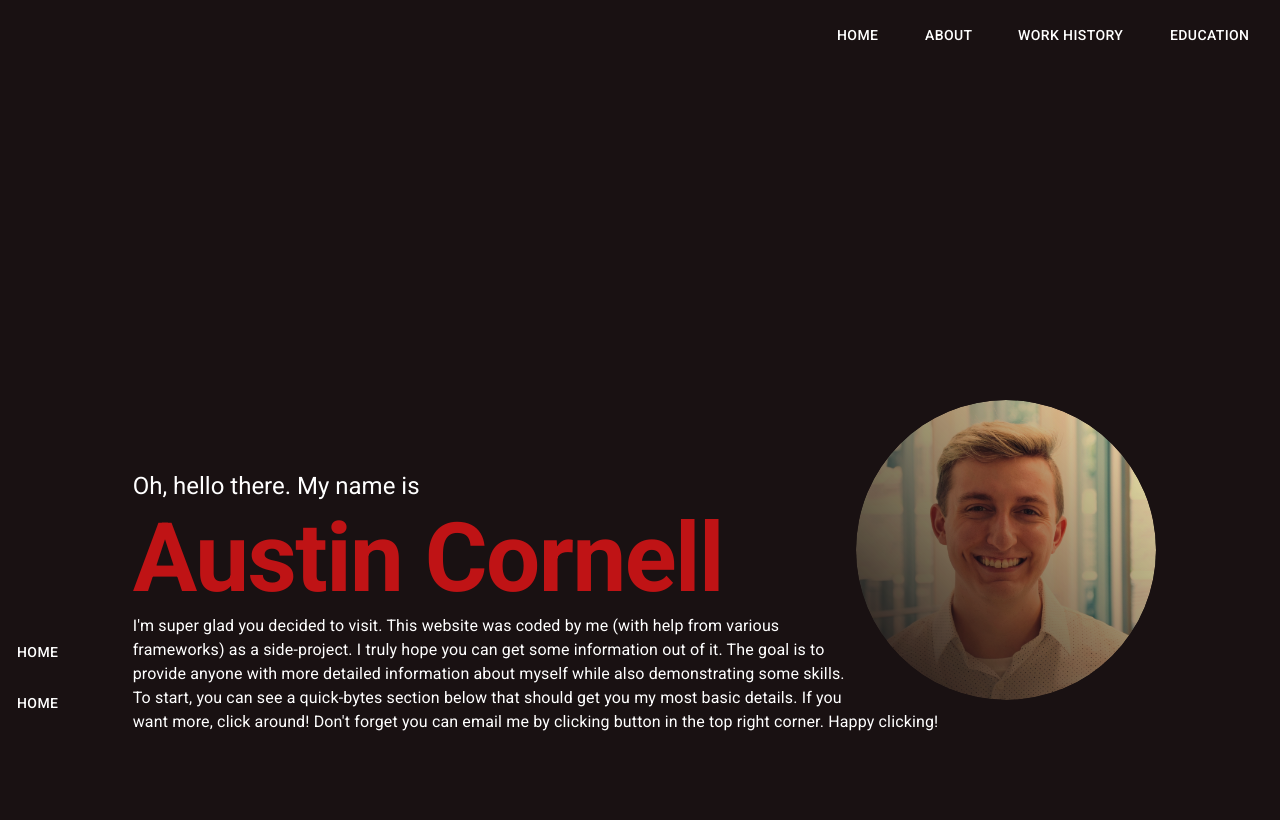
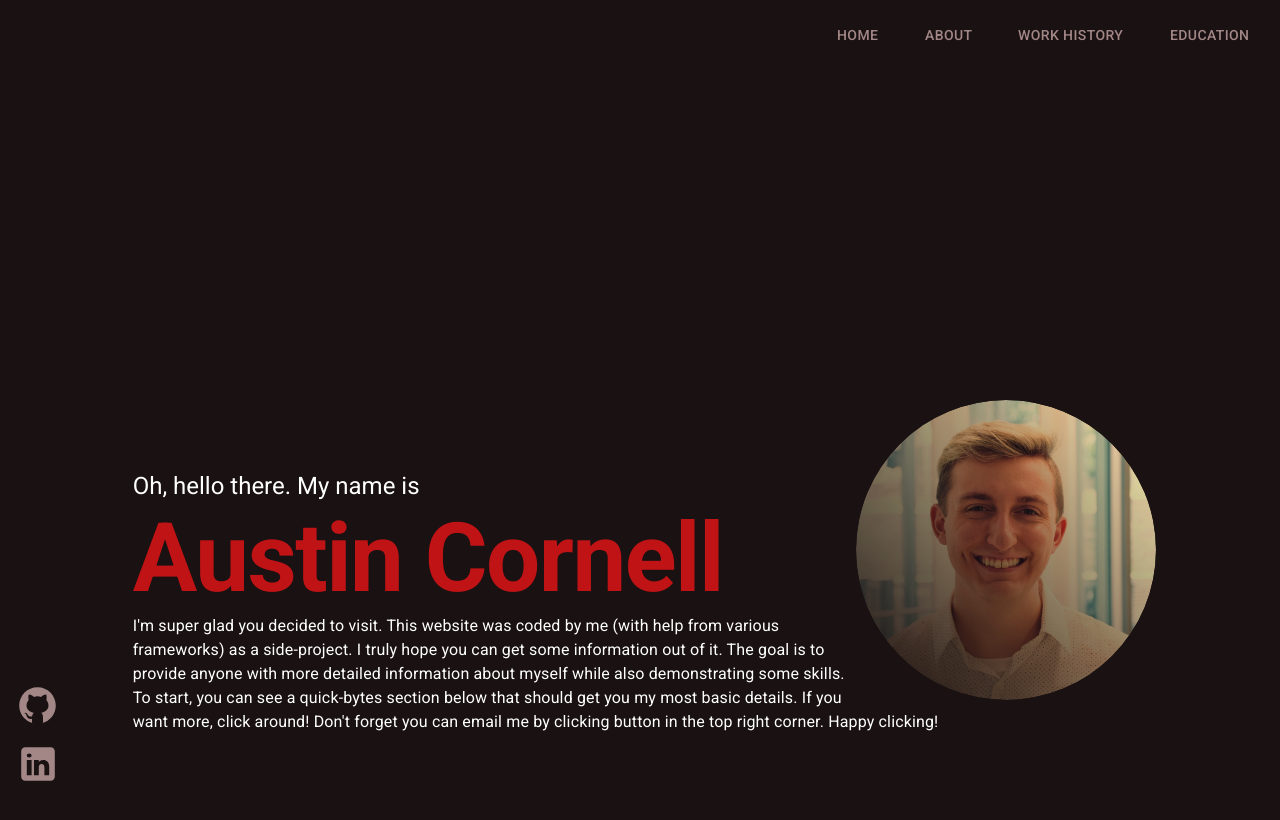
Before and after one commit to austincornell/austincornell.info-v2, a React (Create React App) app: page / in a window 1280 px wide. Shown: the top 820 px of the page. Built offline with nearby package versions, Linux system fonts and the light colour scheme.

Commit message:
swapped left nav SVGs

```diff
--- a/src/App.css
+++ b/src/App.css
@@ -4,6 +4,7 @@
 :root{
   --darkGrey: #191112;
   --mainRed: #bf1315;
+  --offWhite: #a38787;
 }
 
 body{
@@ -18,7 +19,15 @@ h1,h2,h3,h4,h5,h6{
 
 a{
   text-decoration: none;
-  color: var(--mainRed);
+  color: var(--offWhite);
+}
+
+a svg {
+  fill: var(--offWhite);
+}
+
+a svg:hover{
+  fill: var(--mainRed);
 }
 
 
@@ -66,6 +75,29 @@ a{
    right: 0;
  }
 
+/*Hover Grow*/
+ .hvr-grow {
+   display: inline-block;
+   vertical-align: middle;
+   -webkit-transform: perspective(1px) translateZ(0);
+   transform: perspective(1px) translateZ(0);
+   box-shadow: 0 0 1px rgba(0, 0, 0, 0);
+   -webkit-transition-duration: 0.3s;
+   transition-duration: 0.3s;
+   -webkit-transition-property: transform, fill;
+   transition-property: transform, fill;
+ }
+
+ .hvr-grow:hover,
+ .hvr-grow:focus,
+ .hvr-grow:active {
+   -webkit-transform: scale(1.1);
+   transform: scale(1.1);
+ }
+
+ /*Other Classes*/
+
+
  .homeRedImage{
    margin-top: -70px;
    margin-right: 100px;
--- a/src/Components/NavBarItem.js
+++ b/src/Components/NavBarItem.js
@@ -19,7 +19,7 @@ function NavBarItem(props) {
           <Button
             variant="outlined"
             sx={{
-              color: "white",
+              color: "var(--offWhite)",
               borderStyle: "none",
               borderRadius: "0",
               "&:hover": {
--- a/src/Components/VerticalNav.js
+++ b/src/Components/VerticalNav.js
@@ -2,6 +2,8 @@ import React from "react";
 import Box from "@mui/system/Box";
 import NavBarItem from "./NavBarItem";
 import "../App.css";
+import {ReactComponent as GitHubSVG }from "../images/github.svg";
+import { ReactComponent as LinkedInSVG } from "../images/linkedIn.svg";
 
 function VerticalNav(props) {
     return (
@@ -9,7 +11,7 @@ function VerticalNav(props) {
         sx={{
           backgroundColor: "var(--darkGrey)",
           width: "75px",
-          height: "90vh",
+          height: "98vh",
           margin: "0",
           display: "flex",
           flexDirection: "column",
@@ -21,8 +23,16 @@ function VerticalNav(props) {
           zIndex: 100,
         }}
       >
-        <NavBarItem linkName="Home" dest="/" />
-        <NavBarItem linkName="Home" dest="/" />
+        <Box>
+          <a href="https://github.com/austincornell/austincornell.info-v2">
+            <GitHubSVG className="hvr-grow" />
+          </a>
+        </Box>
+        <Box>
+          <a href="https://www.linkedin.com/in/austincornell/">
+            <LinkedInSVG className="hvr-grow" />
+          </a>
+        </Box>
       </Box>
     );
 }
```
Also changed, not shown: src/images/github.svg (added), src/images/linkedIn.svg (added).
